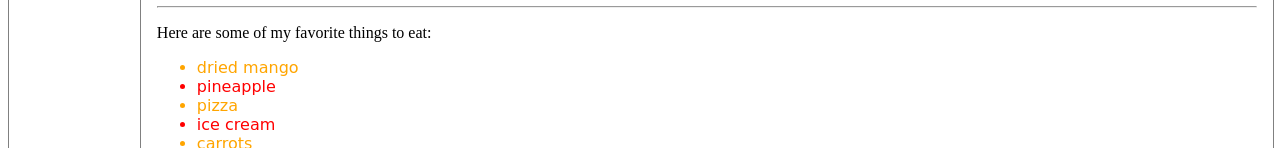
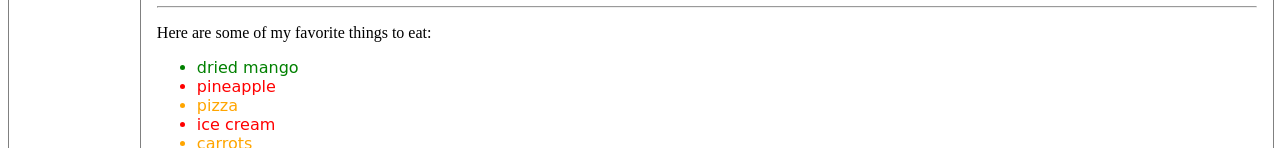
Before and after one commit to wolt0055/portfolio1, a plain HTML site: page index.html in a window 1280 px wide. In both pictures the pointer is over the item "dried mango". Shown: the part 476-624 px from the top of the page. Drawn offline with Linux system fonts and the light colour scheme; a web font is replaced by a local one.

```diff
--- a/styles/first-stylesheet.css
+++ b/styles/first-stylesheet.css
@@ -107,6 +107,9 @@
     color: red;
     font-family: 'Macondo', cursive;
   }
+  .food-glorious-food:hover {
+    color: green;
+  }
 
 
   .copyright-statement:hover {
```
